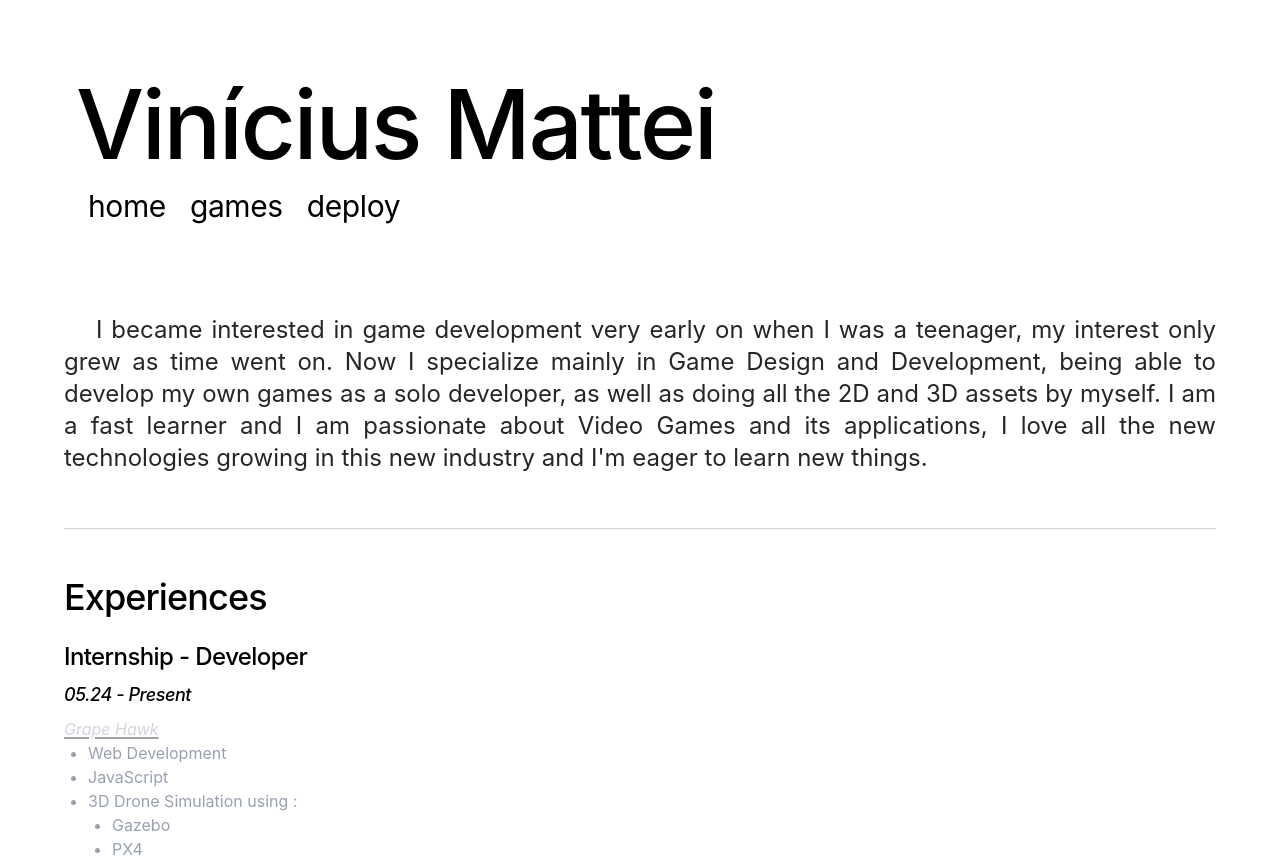
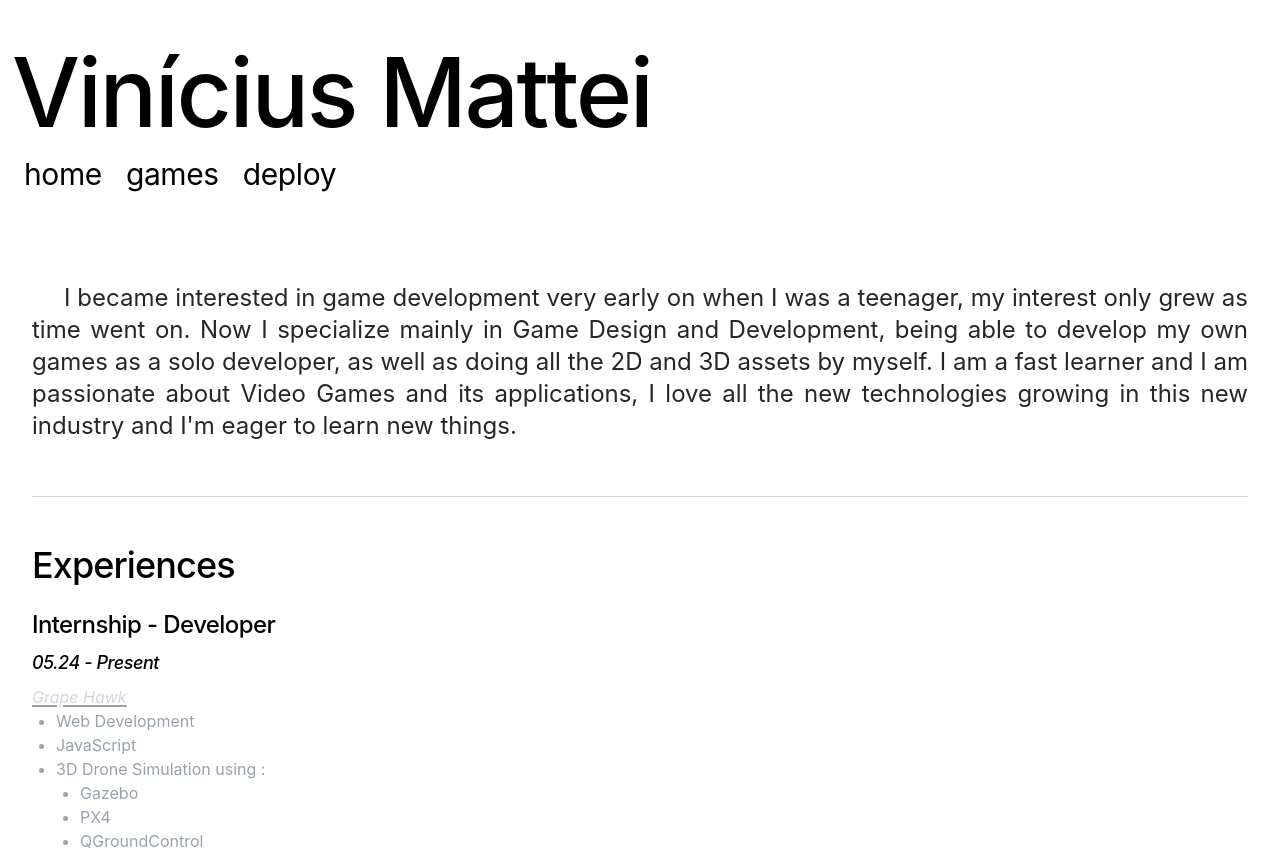
Before and after one commit to vpmattei/vinicius_mattei_portfolio, a Next.js app: page / in a window 1280 px wide. Shown: the top 857 px of the page. Built offline with nearby package versions, Linux system fonts and the light colour scheme.

Commit message:
Fixed margin and made navbar full width

```diff
--- a/app/blog/page.tsx
+++ b/app/blog/page.tsx
@@ -7,7 +7,7 @@ export const metadata = {
 
 export default function Page() {
   return (
-    <section className="prose">
+    <section className="prose ml-8 mr-8">
       <h1>Games</h1>
       <h2>Hebald Forest</h2>
       <p className="text-xl indent-8 text-justify">
--- a/app/layout.tsx
+++ b/app/layout.tsx
@@ -52,8 +52,8 @@ export default function RootLayout({
         GeistMono.variable
       )}
     >
-      <body className="antialiased w-full max-w-[90%] mx-4 mt-8 lg:mx-auto">
-        <main className="flex-auto min-w-0 mt-6 flex flex-col px-2 md:px-0">
+      <body className="antialiased w-full mx-4 lg:mx-auto">
+        <main className="flex-auto min-w-0 flex flex-col px-2 md:px-0">
           <Navbar />
           {children}
           <Footer />
--- a/app/page.tsx
+++ b/app/page.tsx
@@ -2,7 +2,7 @@ import { BlogPosts } from "app/components/posts";
 
 export default function Page() {
   return (
-    <section className="prose">
+    <section className="prose ml-8 mr-8">
       <p className="text-2xl indent-8 text-justify">
         {`I became interested in game development very early on when
          I was a teenager, my interest only grew as time went on.
```
